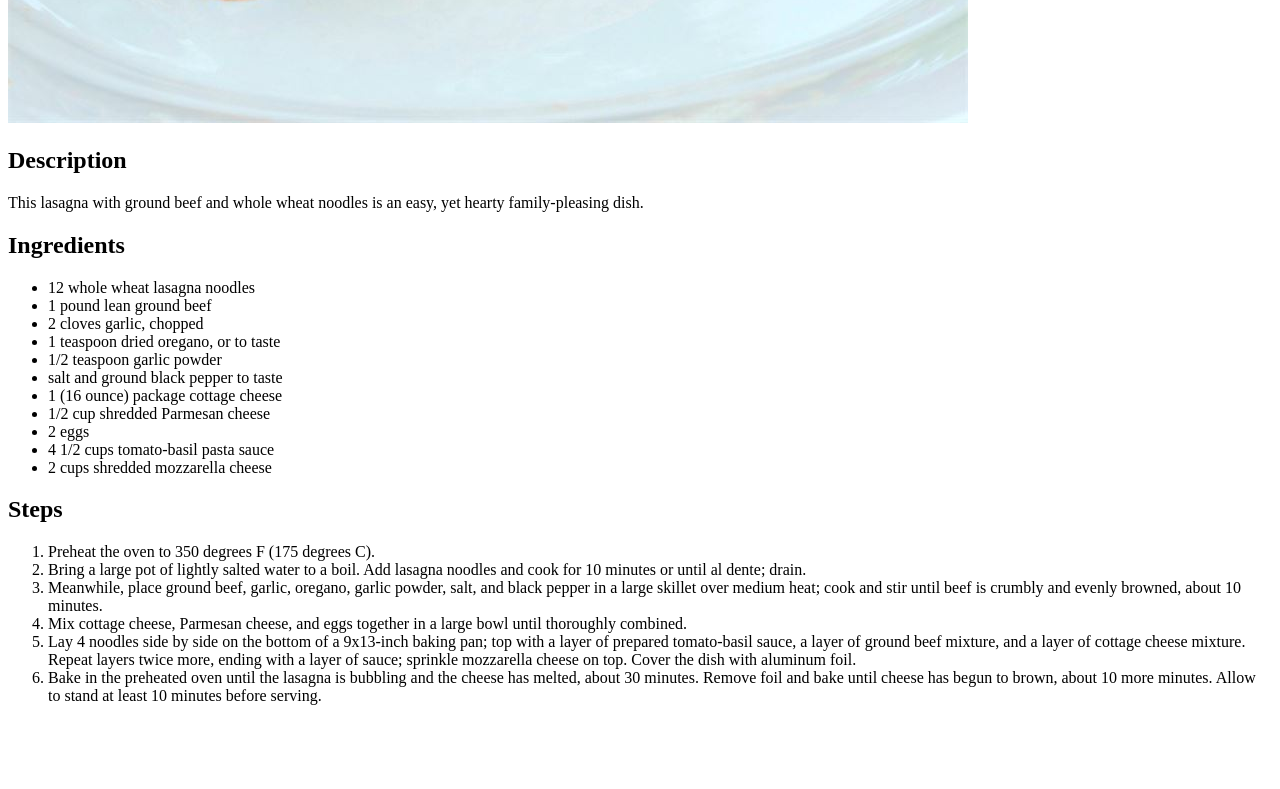
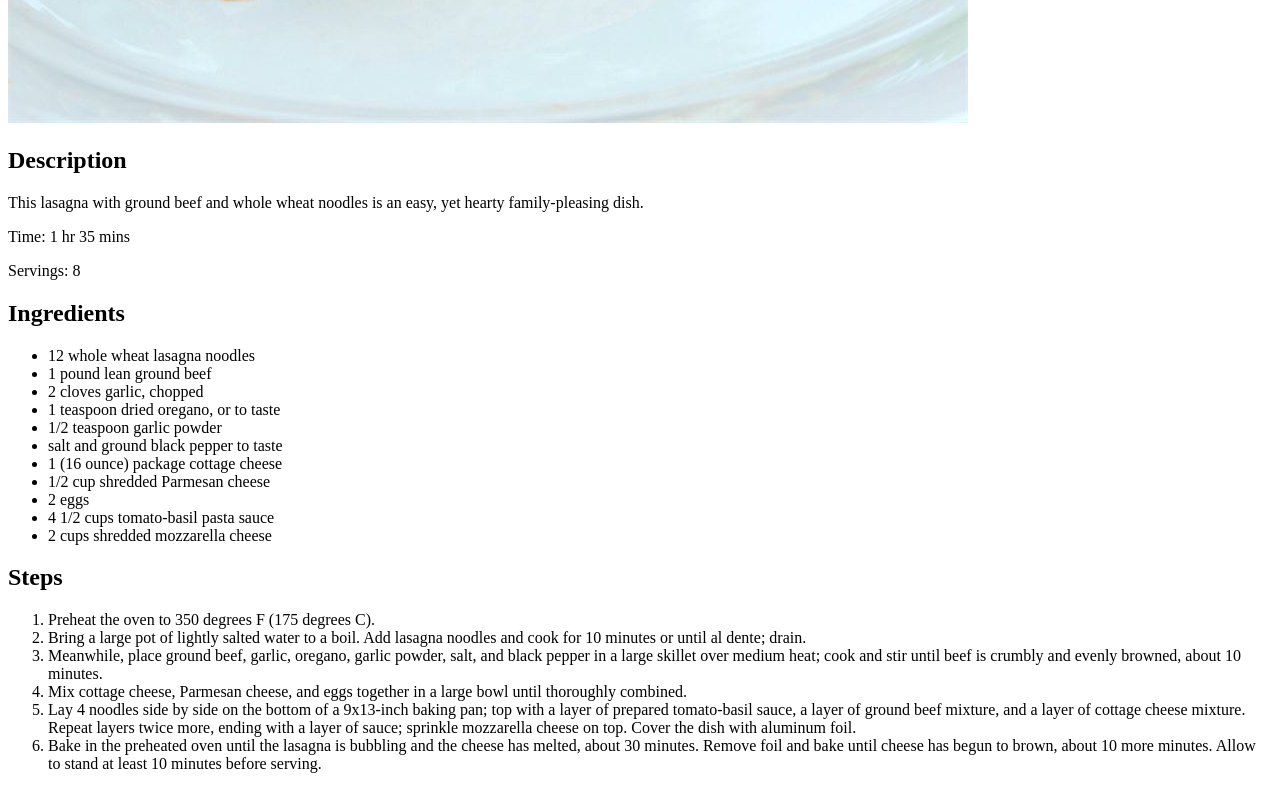
Before and after one commit to Luna-0508/odin-recipes, a plain HTML site: page recipes/lasagna.html in a window 1280 px wide. Shown: the part 917-1706 px from the top of the page. Before the commit the page ends 1638 px from the top, so only its background shows below. Drawn offline with Linux system fonts and the light colour scheme.

Commit message:
add 2 more paragraphs to description

```diff
--- a/recipes/lasagna.html
+++ b/recipes/lasagna.html
@@ -15,6 +15,8 @@
       This lasagna with ground beef and whole wheat noodles is an easy, yet
       hearty family-pleasing dish.
     </p>
+    <p>Time: 1 hr 35 mins</p>
+    <p>Servings: 8</p>
     <h2>Ingredients</h2>
     <ul>
       <li>12 whole wheat lasagna noodles</li>
```
